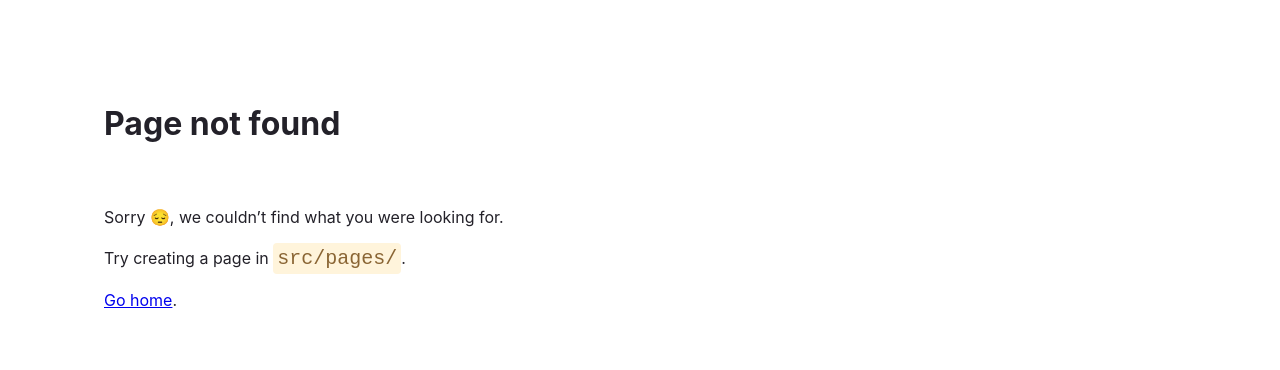
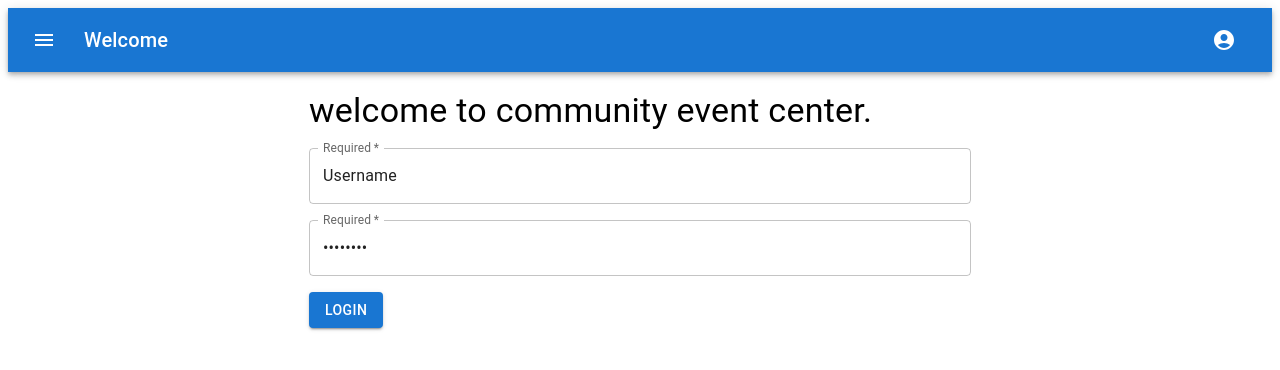
Before and after one commit to zteric/sgEvent-ui, a Gatsby site: page /login in a window 1280 px wide. Before the commit this address had no page. Built offline with nearby package versions, Linux system fonts and the light colour scheme; Gatsby itself is replaced by a stand-in of ours.

Commit message:
first commit

```diff
--- /dev/null
+++ b/gatsby-browser.js
@@ -0,0 +1,7 @@
+import React from "react";
+import { Provider } from "react-redux";
+import store from "./src/state/store";
+
+export const wrapRootElement = ({ element }) => {
+  return <Provider store={store}>{element}</Provider>;
+};
--- /dev/null
+++ b/gatsby-ssr.js
@@ -0,0 +1,7 @@
+import React from "react";
+import { Provider } from "react-redux";
+import store from "./src/state/store";
+
+export const wrapRootElement = ({ element }) => {
+  return <Provider store={store}>{element}</Provider>;
+};
--- /dev/null
+++ b/src/components/Header/index.js
@@ -0,0 +1,74 @@
+import * as React from "react";
+import AppBar from "@mui/material/AppBar";
+import Box from "@mui/material/Box";
+import Toolbar from "@mui/material/Toolbar";
+import Typography from "@mui/material/Typography";
+import IconButton from "@mui/material/IconButton";
+import MenuIcon from "@mui/icons-material/Menu";
+import AccountCircle from "@mui/icons-material/AccountCircle";
+import MenuItem from "@mui/material/MenuItem";
+import Menu from "@mui/material/Menu";
+
+export default function Header() {
+  const [anchorEl, setAnchorEl] = React.useState(null);
+
+  const handleMenu = (event) => {
+    setAnchorEl(event.currentTarget);
+  };
+
+  const handleClose = () => {
+    setAnchorEl(null);
+  };
+
+  return (
+    <Box sx={{ flexGrow: 1 }}>
+      <AppBar position="static">
+        <Toolbar>
+          <IconButton
+            size="large"
+            edge="start"
+            color="inherit"
+            aria-label="menu"
+            sx={{ mr: 2 }}
+          >
+            <MenuIcon />
+          </IconButton>
+          <Typography variant="h6" component="div" sx={{ flexGrow: 1 }}>
+            Welcome
+          </Typography>
+
+          <div>
+            <IconButton
+              size="large"
+              aria-label="account of current user"
+              aria-controls="menu-appbar"
+              aria-haspopup="true"
+              onClick={handleMenu}
+              color="inherit"
+            >
+              <AccountCircle />
+            </IconButton>
+            <Menu
+              id="menu-appbar"
+              anchorEl={anchorEl}
+              anchorOrigin={{
+                vertical: "top",
+                horizontal: "right",
+              }}
+              keepMounted
+              transformOrigin={{
+                vertical: "top",
+                horizontal: "right",
+              }}
+              open={Boolean(anchorEl)}
+              onClose={handleClose}
+            >
+              <MenuItem onClick={handleClose}>Profile</MenuItem>
+              <MenuItem onClick={handleClose}>My account</MenuItem>
+            </Menu>
+          </div>
+        </Toolbar>
+      </AppBar>
+    </Box>
+  );
+}
--- /dev/null
+++ b/src/components/Layout/index.js
@@ -0,0 +1,14 @@
+import * as React from "react";
+import Header from "../Header";
+import Box from "@mui/material/Box";
+import Container from "@mui/material/Container";
+
+export default function Layout({ children }) {
+  return (
+    <Box>
+      <Header />
+      <br />
+      <Container maxWidth="lg">{children}</Container>
+    </Box>
+  );
+}
--- /dev/null
+++ b/src/components/Login/index.js
@@ -0,0 +1,51 @@
+import React from "react";
+import TextField from "@mui/material/TextField";
+import { Grid, Typography, Button } from "@mui/material";
+import { useLoginMutation } from "../../services/auth.service";
+
+export default function Login() {
+  const [requestLogin, { isSuccess, isLoading }] = useLoginMutation();
+
+  const onLogin = () => {
+    requestLogin();
+  };
+  return (
+    <Grid
+      container
+      spacing={2}
+      justifyContent="center"
+      alignItems="center"
+      columnSpacing={{ xs: 1, sm: 2, md: 3 }}
+    >
+      <Grid item xs={12} lg={7} justifyContent="center" alignItems="center">
+        <Typography variant="h4" component="h4">
+          welcome to community event center.
+        </Typography>
+      </Grid>
+      <Grid item xs={12} lg={7} justifyContent="center" alignItems="center">
+        <TextField
+          required
+          fullWidth
+          id="outlined-required"
+          label="Required"
+          defaultValue="Username"
+        />
+      </Grid>
+      <Grid item xs={12} lg={7} justifyContent="center" alignItems="center">
+        <TextField
+          required
+          fullWidth
+          id="outlined-required"
+          label="Required"
+          type="password"
+          defaultValue="Username"
+        />
+      </Grid>
+      <Grid item xs={12} lg={7} justifyContent="center" alignItems="center">
+        <Button variant="contained" onClick={onLogin}>
+          Login
+        </Button>
+      </Grid>
+    </Grid>
+  );
+}
--- /dev/null
+++ b/src/pages/login.js
@@ -0,0 +1,14 @@
+import React from "react";
+import { Box } from "@mui/material";
+import Layout from "../components/Layout";
+import Login from "../components/Login";
+
+export default function LoginPage() {
+  return (
+    <Layout>
+      <Box sx={{ flexGrow: 1 }}>
+        <Login />
+      </Box>
+    </Layout>
+  );
+}
--- /dev/null
+++ b/src/services/auth.service.js
@@ -0,0 +1,18 @@
+import { createApi, fetchBaseQuery } from "@reduxjs/toolkit/query/react";
+
+export const authReducerName = "authApi";
+
+export const authApi = createApi({
+  reducerPath: authReducerName,
+  baseQuery: fetchBaseQuery({ baseUrl: "https://pokeapi.co/api/v2" }),
+  endpoints: (builder) => ({
+    login: builder.mutation({
+      query: () => ({
+        url: "/login",
+        method: "GET",
+      }),
+    }),
+  }),
+});
+
+export const { useLoginMutation } = authApi;
--- /dev/null
+++ b/src/state/auth/index.js
@@ -0,0 +1,36 @@
+import { createSlice } from "@reduxjs/toolkit";
+
+const initialState = {
+  isAuthenticated: "",
+};
+
+export const sliceName = "authSlice";
+
+// Slice
+const authSlice = createSlice({
+  name: sliceName,
+  initialState,
+  reducers: {
+    setLoginStatus: (state, action) => {
+      const { payload } = action;
+      state.isAuthenticated = payload;
+    },
+  },
+});
+
+// Reducers
+export default authSlice.reducer;
+
+// Selectors
+export const authSelector = (state) => state.auth;
+
+// Actions
+// const { setLoginStatus } = authSlice.actions;
+
+// Thunks
+// export const toggleThemeMode = () => (dispatch) => {
+//   const { themeMode } = store.getState().ui;
+//   const mode = themeMode === ThemeMode.LIGHT ? ThemeMode.DARK : ThemeMode.LIGHT;
+
+//   dispatch(setThemeMode(mode));
+// };
--- /dev/null
+++ b/src/state/store.js
@@ -0,0 +1,19 @@
+import { configureStore, combineReducers } from "@reduxjs/toolkit";
+
+import authReducer, { sliceName } from "./auth";
+import { authApi, authReducerName } from "../services/auth.service";
+
+const rootReducer = combineReducers({
+  [sliceName]: authReducer,
+  [authReducerName]: authApi.reducer,
+});
+
+const store = configureStore({
+  reducer: rootReducer,
+  middleware: (getDefaultMiddleware) => [
+    ...getDefaultMiddleware(),
+    authApi.middleware,
+  ],
+});
+
+export default store;
```
Also changed, not shown: gatsby-node.js (added, +9 -0 lines), package.json (+8 -1 lines), src/pages/index.js (+27 -22 lines), 1 other file.
